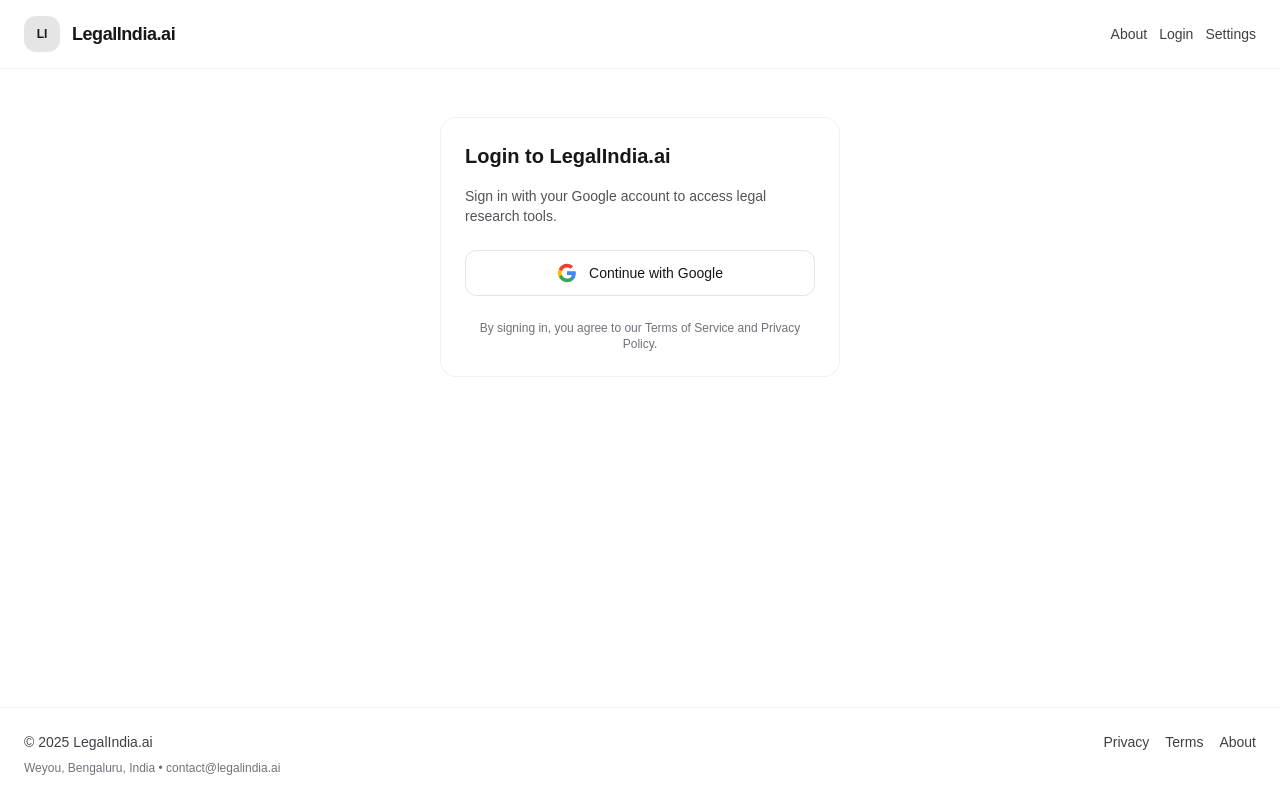
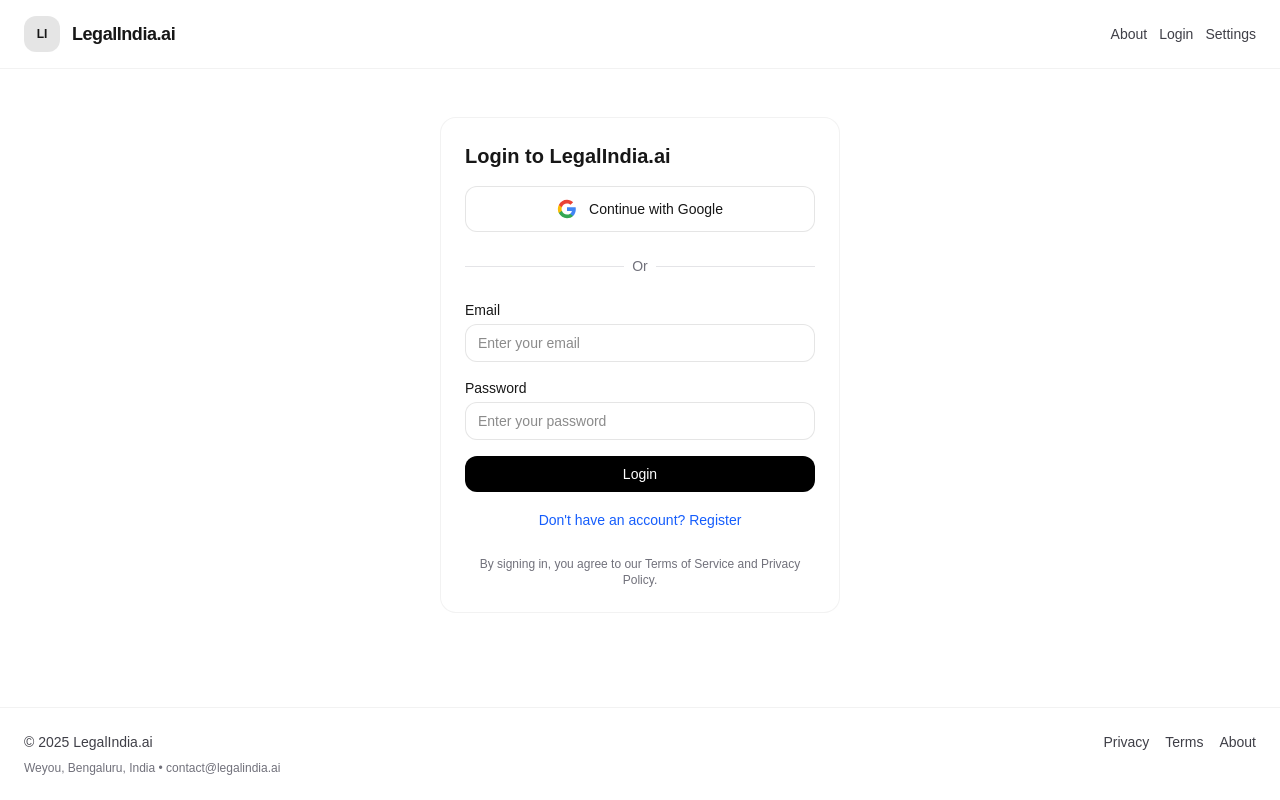
Before and after one commit to Raghavaaa/lindia-f, a Next.js app: page /login in a window 1280 px wide. Built offline with nearby package versions, Linux system fonts and the light colour scheme.

Commit message:
Add database-based login as backup to Google OAuth

```diff
--- /dev/null
+++ b/app/api/auth/login/route.ts
@@ -0,0 +1,39 @@
+import { NextRequest, NextResponse } from "next/server";
+import { getDb } from "@/lib/db";
+
+export async function POST(request: NextRequest) {
+  try {
+    const { email, password } = await request.json();
+
+    if (!email || !password) {
+      return NextResponse.json({ error: "Email and password required" }, { status: 400 });
+    }
+
+    const db = await getDb();
+
+    // Check if user exists
+    const user = await db.get(
+      "SELECT * FROM users WHERE email = ? AND password = ?",
+      email,
+      password
+    );
+
+    if (!user) {
+      return NextResponse.json({ error: "Invalid credentials" }, { status: 401 });
+    }
+
+    // Return user data (in a real app, you'd create a JWT token)
+    return NextResponse.json({
+      success: true,
+      user: {
+        id: user.id,
+        name: user.name,
+        email: user.email,
+      }
+    });
+
+  } catch (error) {
+    console.error("Login error:", error);
+    return NextResponse.json({ error: "Login failed" }, { status: 500 });
+  }
+}
--- /dev/null
+++ b/app/api/auth/register/route.ts
@@ -0,0 +1,43 @@
+import { NextRequest, NextResponse } from "next/server";
+import { getDb } from "@/lib/db";
+
+export async function POST(request: NextRequest) {
+  try {
+    const { name, email, password } = await request.json();
+
+    if (!name || !email || !password) {
+      return NextResponse.json({ error: "Name, email and password required" }, { status: 400 });
+    }
+
+    const db = await getDb();
+
+    // Check if user already exists
+    const existingUser = await db.get("SELECT * FROM users WHERE email = ?", email);
+    if (existingUser) {
+      return NextResponse.json({ error: "User already exists" }, { status: 400 });
+    }
+
+    // Create new user
+    const userId = `user_${Date.now()}`;
+    await db.run(
+      "INSERT INTO users (id, name, email, password) VALUES (?, ?, ?, ?)",
+      userId,
+      name,
+      email,
+      password
+    );
+
+    return NextResponse.json({
+      success: true,
+      user: {
+        id: userId,
+        name,
+        email,
+      }
+    });
+
+  } catch (error) {
+    console.error("Registration error:", error);
+    return NextResponse.json({ error: "Registration failed" }, { status: 500 });
+  }
+}
--- a/app/dashboard/page.tsx
+++ b/app/dashboard/page.tsx
@@ -1,6 +1,6 @@
 "use client";
 import { useSession } from "next-auth/react";
-import { useState } from "react";
+import { useState, useEffect } from "react";
 import Sidebar from "@/components/Sidebar";
 import TopTabs from "@/components/TopTabs";
 import UploadCard from "@/components/UploadCard";
@@ -17,15 +17,26 @@
   const [showResearch, setShowResearch] = useState(false);
   const [showClientSelection, setShowClientSelection] = useState(false);
   const [pendingOption, setPendingOption] = useState<WorkspaceOption | undefined>(undefined);
+  const [dbUser, setDbUser] = useState<any>(null);
   const clientSelected = Boolean(active.clientId);
+
+  useEffect(() => {
+    // Check for database user in localStorage
+    const user = localStorage.getItem("user");
+    if (user) {
+      setDbUser(JSON.parse(user));
+    }
+  }, []);
 
   if (status === "loading") {
     return <div className="p-8">Loading...</div>;
   }
 
-  if (!session) {
+  if (!session && !dbUser) {
     return <div className="p-8">Please log in to access the dashboard.</div>;
   }
+
+  const currentUser = session?.user || dbUser;
 
   const showWorkspace = clientSelected && Boolean(topOption);
   const selectedDirectory = directories.find((d) => d.id === active.directoryId);
@@ -161,7 +172,7 @@
           existingClients={clients}
         />
       )}
-          {showResearch && <ResearchModal userId={session.user?.email || undefined} onClose={() => setShowResearch(false)} />}
+          {showResearch && <ResearchModal userId={currentUser?.email || undefined} onClose={() => setShowResearch(false)} />}
     </div>
   );
 }
--- a/app/login/page.tsx
+++ b/app/login/page.tsx
@@ -1,19 +1,56 @@
 "use client";
 import { signIn } from "next-auth/react";
+import { useState } from "react";
+import { useRouter } from "next/navigation";
 
 export default function LoginPage() {
+  const [isLogin, setIsLogin] = useState(true);
+  const [formData, setFormData] = useState({ name: "", email: "", password: "" });
+  const [loading, setLoading] = useState(false);
+  const [message, setMessage] = useState("");
+  const router = useRouter();
+
   const handleGoogleLogin = () => {
     signIn("google", { callbackUrl: "/dashboard" });
+  };
+
+  const handleDbLogin = async (e: React.FormEvent) => {
+    e.preventDefault();
+    setLoading(true);
+    setMessage("");
+
+    try {
+      const endpoint = isLogin ? "/api/auth/login" : "/api/auth/register";
+      const response = await fetch(endpoint, {
+        method: "POST",
+        headers: { "Content-Type": "application/json" },
+        body: JSON.stringify(formData),
+      });
+
+      const data = await response.json();
+
+      if (response.ok) {
+        setMessage("Success! Redirecting to dashboard...");
+        // Store user data in localStorage for now
+        localStorage.setItem("user", JSON.stringify(data.user));
+        setTimeout(() => router.push("/dashboard"), 1000);
+      } else {
+        setMessage(data.error || "Login failed");
+      }
+    } catch (error) {
+      setMessage("Network error");
+    } finally {
+      setLoading(false);
+    }
   };
 
   return (
     <div className="mx-auto max-w-md px-6 py-12">
       <div className="rounded-2xl border border-black/5 dark:border-white/10 bg-white dark:bg-zinc-900 p-6">
         <h1 className="text-xl font-semibold mb-4">Login to LegalIndia.ai</h1>
-        <p className="text-sm text-zinc-600 dark:text-zinc-400 mb-6">
-          Sign in with your Google account to access legal research tools.
-        </p>
 
+        {/* Google Login */}
+        <div className="mb-6">
           <button
             onClick={handleGoogleLogin}
             className="w-full inline-flex items-center justify-center gap-3 rounded-xl px-4 py-3 text-sm font-medium border border-black/10 dark:border-white/10 bg-white dark:bg-zinc-800 hover:bg-zinc-50 dark:hover:bg-zinc-700 transition-colors"
@@ -26,6 +63,83 @@
             </svg>
             Continue with Google
           </button>
+        </div>
+
+        {/* Divider */}
+        <div className="relative mb-6">
+          <div className="absolute inset-0 flex items-center">
+            <div className="w-full border-t border-zinc-200 dark:border-zinc-700" />
+          </div>
+          <div className="relative flex justify-center text-sm">
+            <span className="px-2 bg-white dark:bg-zinc-900 text-zinc-500">Or</span>
+          </div>
+        </div>
+
+        {/* Database Login/Register */}
+        <form onSubmit={handleDbLogin} className="space-y-4">
+          {!isLogin && (
+            <div>
+              <label className="block text-sm mb-1">Name</label>
+              <input
+                type="text"
+                required={!isLogin}
+                value={formData.name}
+                onChange={(e) => setFormData({ ...formData, name: e.target.value })}
+                className="w-full rounded-xl border border-black/10 dark:border-white/10 bg-white dark:bg-zinc-800 px-3 py-2 text-sm"
+                placeholder="Enter your name"
+              />
+            </div>
+          )}
+
+          <div>
+            <label className="block text-sm mb-1">Email</label>
+            <input
+              type="email"
+              required
+              value={formData.email}
+              onChange={(e) => setFormData({ ...formData, email: e.target.value })}
+              className="w-full rounded-xl border border-black/10 dark:border-white/10 bg-white dark:bg-zinc-800 px-3 py-2 text-sm"
+              placeholder="Enter your email"
+            />
+          </div>
+
+          <div>
+            <label className="block text-sm mb-1">Password</label>
+            <input
+              type="password"
+              required
+              value={formData.password}
+              onChange={(e) => setFormData({ ...formData, password: e.target.value })}
+              className="w-full rounded-xl border border-black/10 dark:border-white/10 bg-white dark:bg-zinc-800 px-3 py-2 text-sm"
+              placeholder="Enter your password"
+            />
+          </div>
+
+          <button
+            type="submit"
+            disabled={loading}
+            className="w-full inline-flex items-center justify-center rounded-xl px-4 py-2 text-sm font-medium text-white bg-black hover:bg-zinc-800 disabled:opacity-60"
+          >
+            {loading ? "Please wait..." : (isLogin ? "Login" : "Register")}
+          </button>
+        </form>
+
+        <div className="mt-4 text-center">
+          <button
+            onClick={() => setIsLogin(!isLogin)}
+            className="text-sm text-blue-600 hover:text-blue-800"
+          >
+            {isLogin ? "Don't have an account? Register" : "Already have an account? Login"}
+          </button>
+        </div>
+
+        {message && (
+          <div className={`mt-4 p-3 rounded-xl text-sm ${
+            message.includes("Success") ? "bg-green-100 text-green-800" : "bg-red-100 text-red-800"
+          }`}>
+            {message}
+          </div>
+        )}
 
         <div className="mt-6 text-center">
           <p className="text-xs text-zinc-500">
--- a/lib/db.ts
+++ b/lib/db.ts
@@ -15,6 +15,7 @@
         id TEXT PRIMARY KEY,
         name TEXT,
         email TEXT,
+        password TEXT,
         phone TEXT,
         address TEXT,
         image TEXT,
```
Lines whose indentation alone changed are shown as unchanged.
